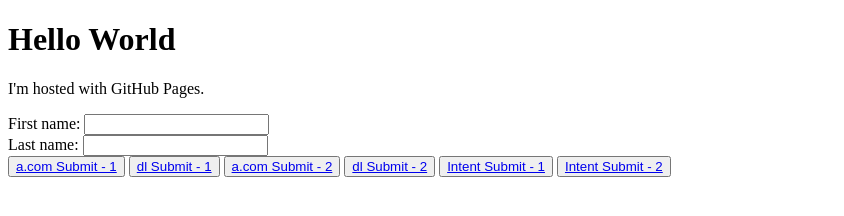
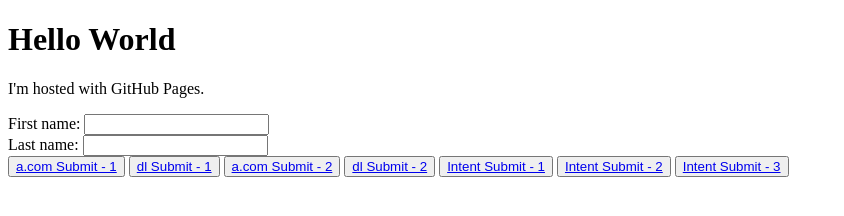
Before and after one commit to Siddharth93/Siddharth93.github.io, a plain HTML site: page index.html in a window 1280 px wide. Shown: the whole page, without its empty margins (0-844 px from the left). Drawn offline with Linux system fonts and the light colour scheme.

Commit message:
Update index.html

```diff
--- a/index.html
+++ b/index.html
@@ -12,6 +12,7 @@
     <button type="submit"><a href="https://dl.amazon.in/redirect/ref=mm_1_blah/?campaignId=P9spsOKvSlSP&ignoreCustomerPreferences=0&appInstalled=0&failureMode=AppStore&url=http%3A%2F%2Famazon.com">dl Submit - 2</a></button>
     <button type="submit"><a href="https://sahilmk-app-test.corp.amazon.com:8443/cbcc/marketpage">Intent Submit - 1</a></button>
     <button type="submit"><a href="https://www.amazon.in/gp/buy/thirdparty/handlers/blank.html">Intent Submit - 2</a></button>
+    <button type="submit"><a href="https://www.amazon.in/gp/aw/kindle/transientPage.html">Intent Submit - 3</a></button>
   </form>
 </body>
 </html>
```
